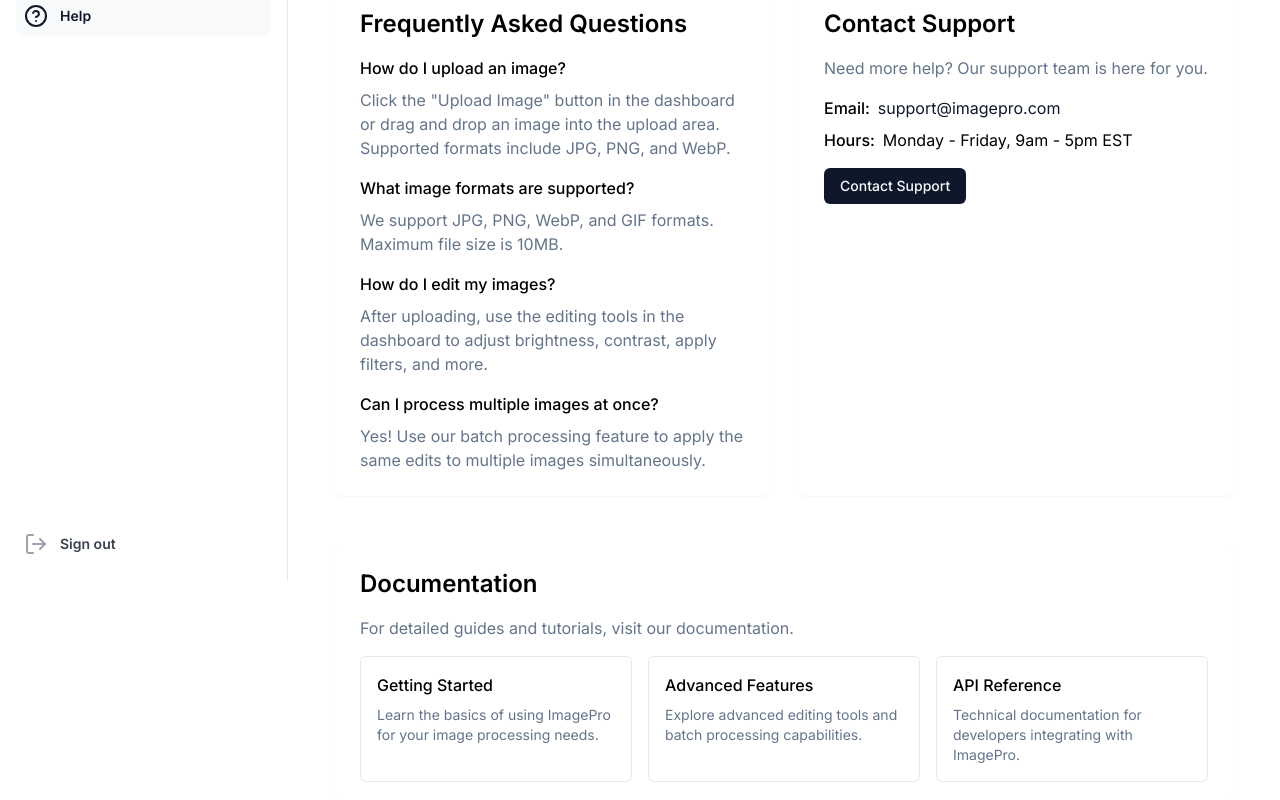
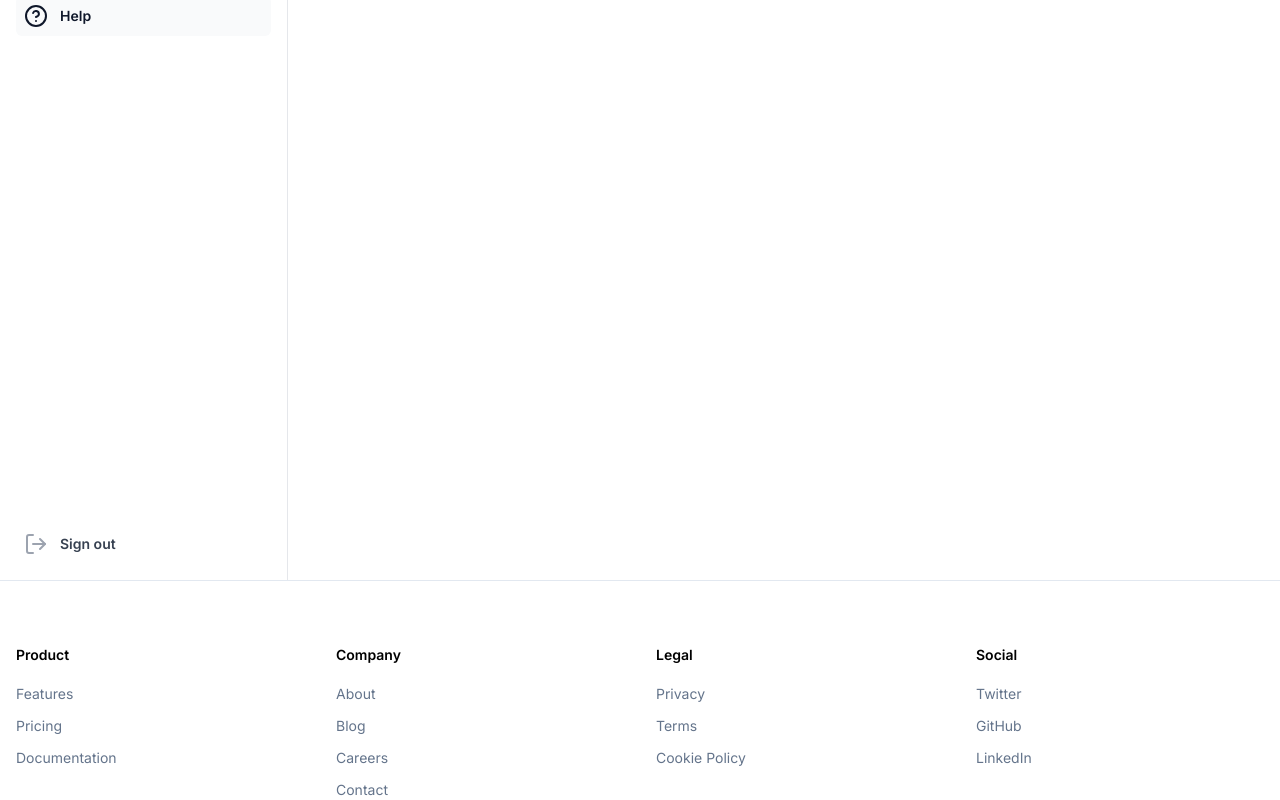
Before and after one commit to Joshboy67/New-Image-Pro, a Next.js app: page /dashboard/help in a window 1280 px wide. Shown: the part 220-1020 px from the top of the page. Built offline with nearby package versions, Linux system fonts and the light colour scheme.

Commit message:
fix: simplify help page to resolve module error

```diff
--- a/src/app/dashboard/help/page.tsx
+++ b/src/app/dashboard/help/page.tsx
@@ -1,109 +1,9 @@
+import React from 'react';
+
 export default function HelpPage() {
   return (
-    <div className="container mx-auto px-4 py-8">
-      <h1 className="text-3xl font-bold mb-8">Help & Support</h1>
-
-      <div className="grid gap-8 md:grid-cols-2">
-        {/* FAQ Section */}
-        <div className="bg-card rounded-lg p-6 shadow-sm">
-          <h2 className="text-2xl font-semibold mb-4">Frequently Asked Questions</h2>
-          <div className="space-y-4">
-            <div>
-              <h3 className="font-medium mb-2">How do I upload an image?</h3>
-              <p className="text-muted-foreground">
-                Click the "Upload Image" button in the dashboard or drag and drop an image into the upload area. Supported formats include JPG, PNG, and WebP.
-              </p>
-            </div>
-            <div>
-              <h3 className="font-medium mb-2">What image formats are supported?</h3>
-              <p className="text-muted-foreground">
-                We support JPG, PNG, WebP, and GIF formats. Maximum file size is 10MB.
-              </p>
-            </div>
-            <div>
-              <h3 className="font-medium mb-2">How do I edit my images?</h3>
-              <p className="text-muted-foreground">
-                After uploading, use the editing tools in the dashboard to adjust brightness, contrast, apply filters, and more.
-              </p>
-            </div>
-            <div>
-              <h3 className="font-medium mb-2">Can I process multiple images at once?</h3>
-              <p className="text-muted-foreground">
-                Yes! Use our batch processing feature to apply the same edits to multiple images simultaneously.
-              </p>
-            </div>
-          </div>
-        </div>
-
-        {/* Contact Support Section */}
-        <div className="bg-card rounded-lg p-6 shadow-sm">
-          <h2 className="text-2xl font-semibold mb-4">Contact Support</h2>
-          <div className="space-y-4">
-            <p className="text-muted-foreground">
-              Need more help? Our support team is here for you.
-            </p>
-            <div className="space-y-2">
-              <p className="flex items-center gap-2">
-                <span className="font-medium">Email:</span>
-                <a href="mailto:support@imagepro.com" className="text-primary hover:underline">
-                  support@imagepro.com
-                </a>
-              </p>
-              <p className="flex items-center gap-2">
-                <span className="font-medium">Hours:</span>
-                <span>Monday - Friday, 9am - 5pm EST</span>
-              </p>
-            </div>
-            <div className="mt-6">
-              <a
-                href="/contact"
-                className="inline-flex items-center justify-center rounded-md bg-primary px-4 py-2 text-sm font-medium text-primary-foreground hover:bg-primary/90"
-              >
-                Contact Support
-              </a>
-            </div>
-          </div>
-        </div>
-      </div>
-
-      {/* Documentation Section */}
-      <div className="mt-12 bg-card rounded-lg p-6 shadow-sm">
-        <h2 className="text-2xl font-semibold mb-4">Documentation</h2>
-        <div className="prose prose-sm max-w-none">
-          <p className="text-muted-foreground mb-4">
-            For detailed guides and tutorials, visit our documentation.
-          </p>
-          <div className="grid gap-4 md:grid-cols-3">
-            <a
-              href="#"
-              className="block p-4 rounded-md border border-border hover:border-primary transition-colors"
-            >
-              <h3 className="font-medium mb-2">Getting Started</h3>
-              <p className="text-sm text-muted-foreground">
-                Learn the basics of using ImagePro for your image processing needs.
-              </p>
-            </a>
-            <a
-              href="#"
-              className="block p-4 rounded-md border border-border hover:border-primary transition-colors"
-            >
-              <h3 className="font-medium mb-2">Advanced Features</h3>
-              <p className="text-sm text-muted-foreground">
-                Explore advanced editing tools and batch processing capabilities.
-              </p>
-            </a>
-            <a
-              href="#"
-              className="block p-4 rounded-md border border-border hover:border-primary transition-colors"
-            >
-              <h3 className="font-medium mb-2">API Reference</h3>
-              <p className="text-sm text-muted-foreground">
-                Technical documentation for developers integrating with ImagePro.
-              </p>
-            </a>
-          </div>
-        </div>
-      </div>
+    <div>
+      <h1>Help & Support</h1>
     </div>
   );
 }
```
